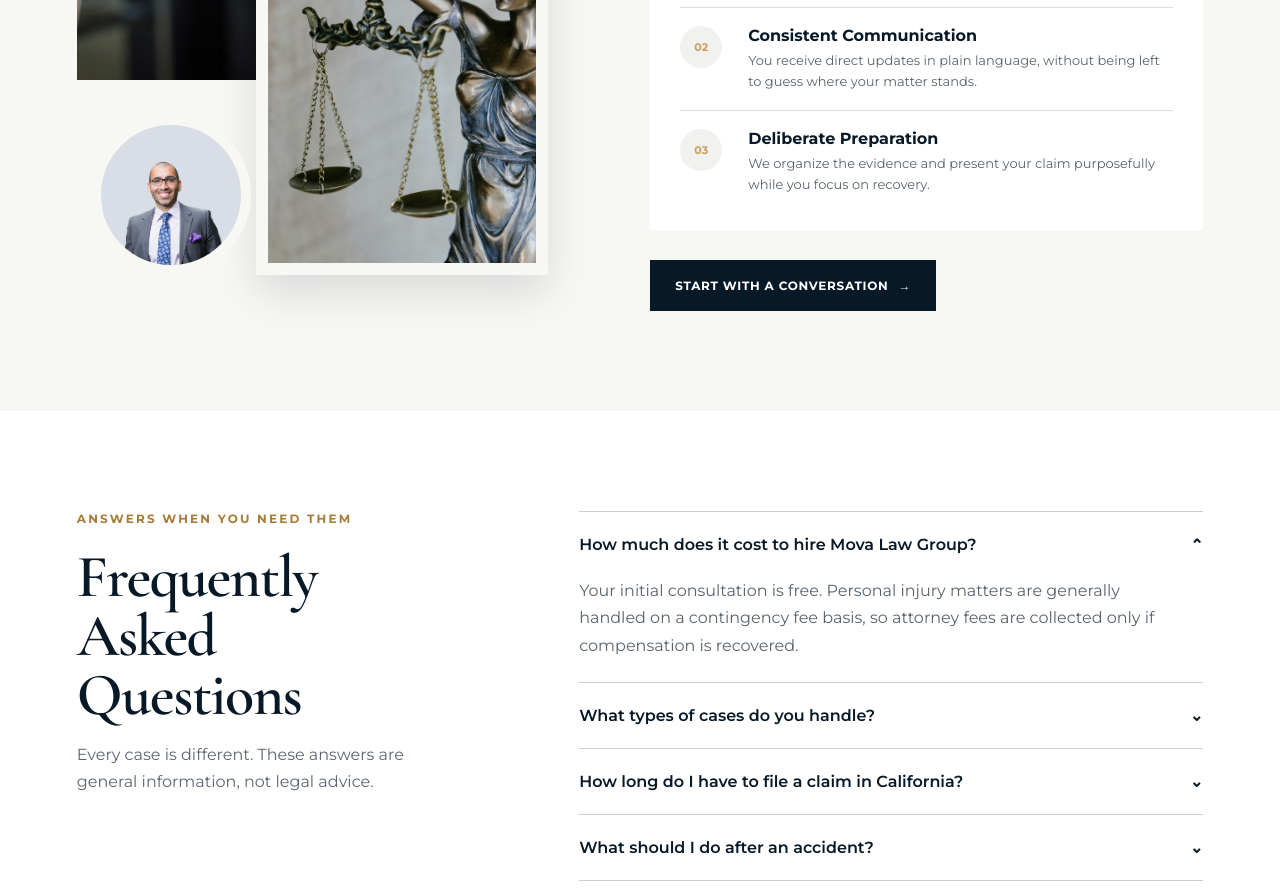
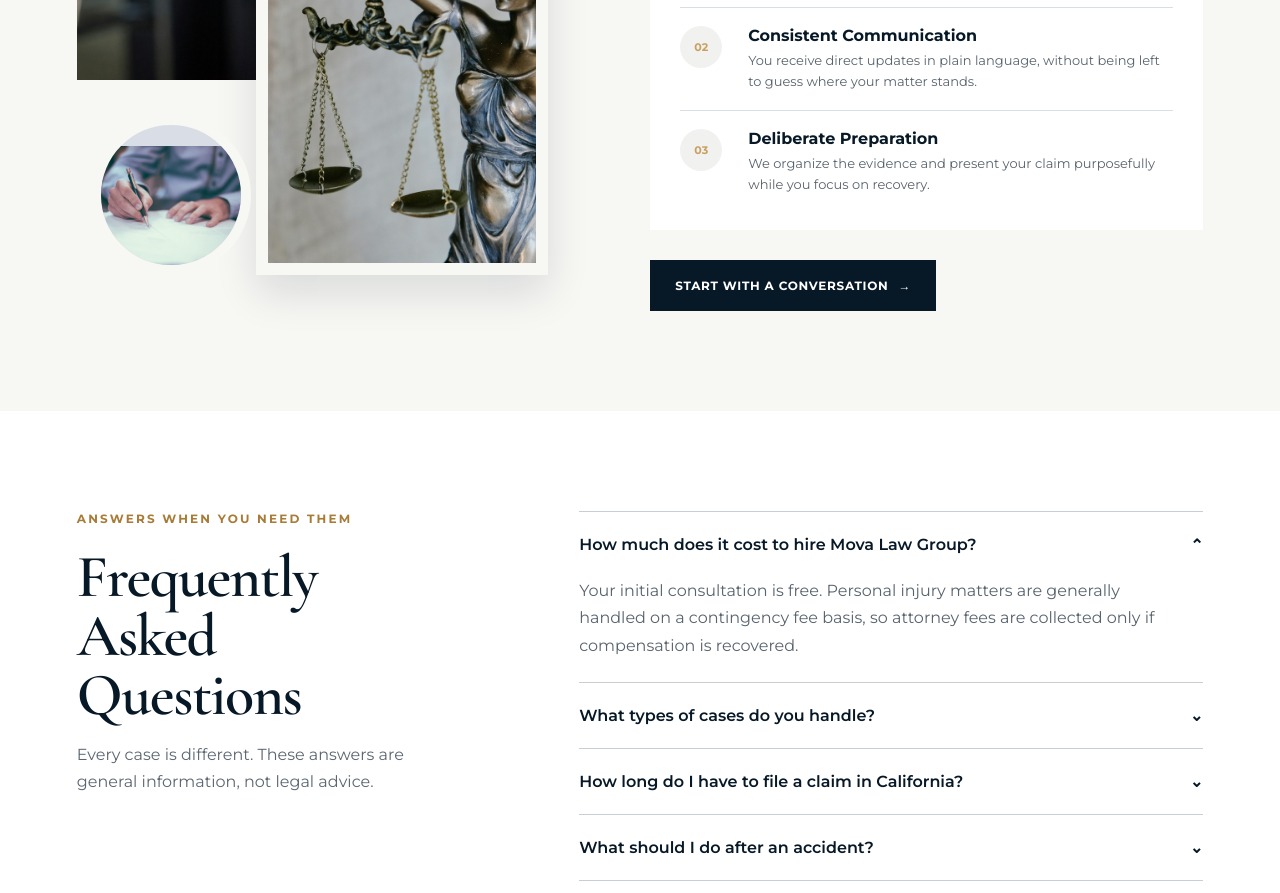
Before and after one commit to zionportal/mova-legal-group, a Next.js app: page / in a window 1280 px wide. Shown: the part 4480-5373 px from the top of the page. Built offline with nearby package versions, Linux system fonts and the light colour scheme.

Commit message:
Replace expectation portrait image

```diff
--- a/app/page.js
+++ b/app/page.js
@@ -64,7 +64,7 @@ export default function Home() {
     </section>
 
     <section className="expect section" aria-labelledby="expect-title">
-      <div className="expectVisual"><img className="expectMain" src="/expect-client-consultation.jpg" alt="Professional handshake after a legal consultation"/><img className="expectTeam" src="/expect-legal-documents.jpg" alt="Scales of justice representing careful legal preparation"/><div className="expectPortrait"><img src="/chris-movafagh.png" alt="Attorney Chris Movafagh"/></div></div>
+      <div className="expectVisual"><img className="expectMain" src="/expect-client-consultation.jpg" alt="Professional handshake after a legal consultation"/><img className="expectTeam" src="/expect-legal-documents.jpg" alt="Scales of justice representing careful legal preparation"/><div className="expectPortrait"><img src="/expect-case-review.jpg" alt="Legal documents being reviewed during case preparation"/></div></div>
       <div className="expectCopy"><p className="kicker">WHAT YOU CAN EXPECT</p><h2 id="expect-title">Guidance That Keeps<br/>You Moving Forward.</h2><p className="expectIntro">A personal injury claim can feel unfamiliar. Our role is to bring structure to the process, answer the questions that matter, and prepare your case with care.</p><div className="expectSteps"><article><span>01</span><div><h3>A Clear Starting Plan</h3><p>We listen first, identify the immediate priorities, and explain the practical next steps for your situation.</p></div></article><article><span>02</span><div><h3>Consistent Communication</h3><p>You receive direct updates in plain language, without being left to guess where your matter stands.</p></div></article><article><span>03</span><div><h3>Deliberate Preparation</h3><p>We organize the evidence and present your claim purposefully while you focus on recovery.</p></div></article></div><a className="button navyButton" href="#contact">Start With a Conversation <ArrowRight/></a></div>
     </section>
 
```
Also changed, not shown: public/expect-case-review.jpg (added), 1 other file (tests, documents, lock files or other folders).
